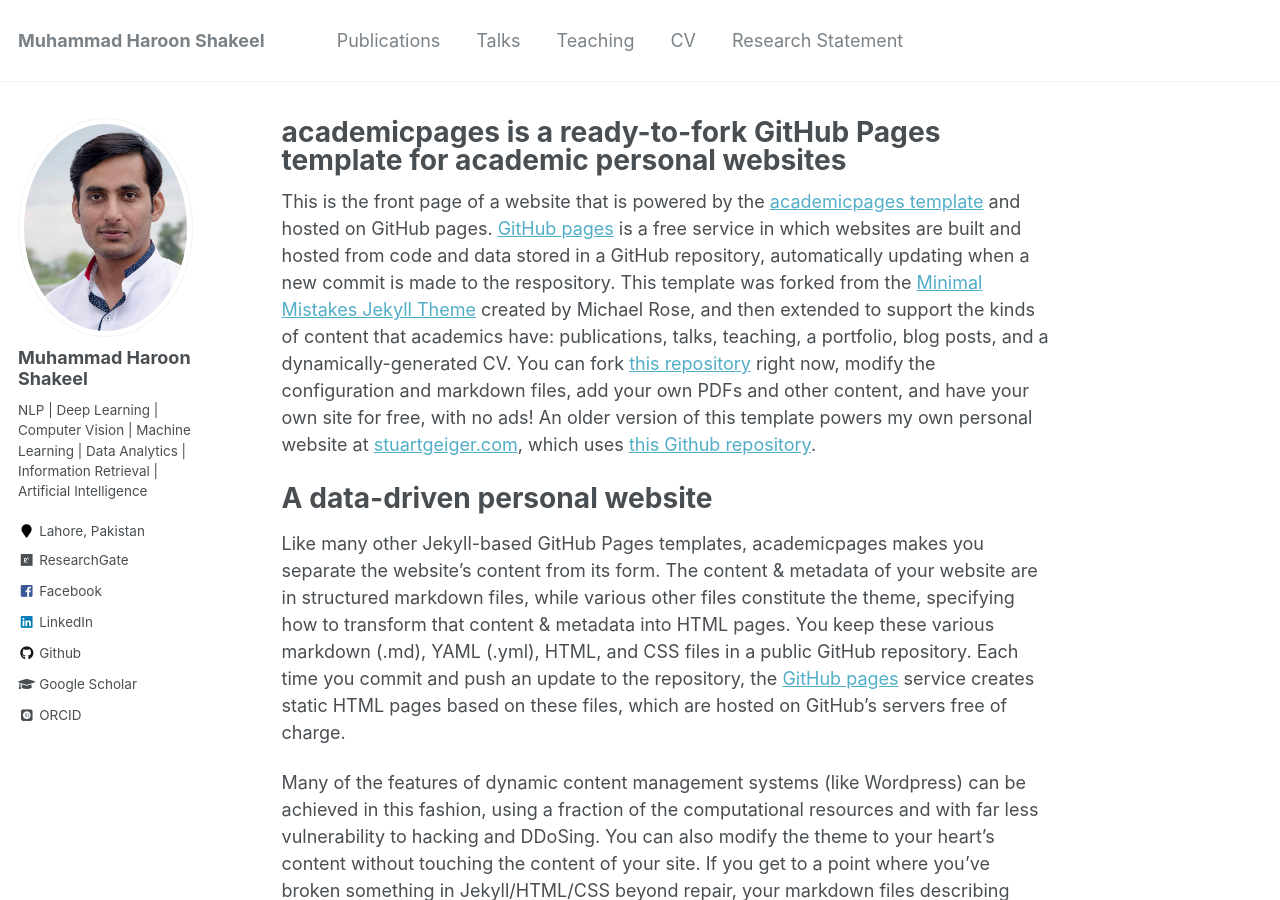
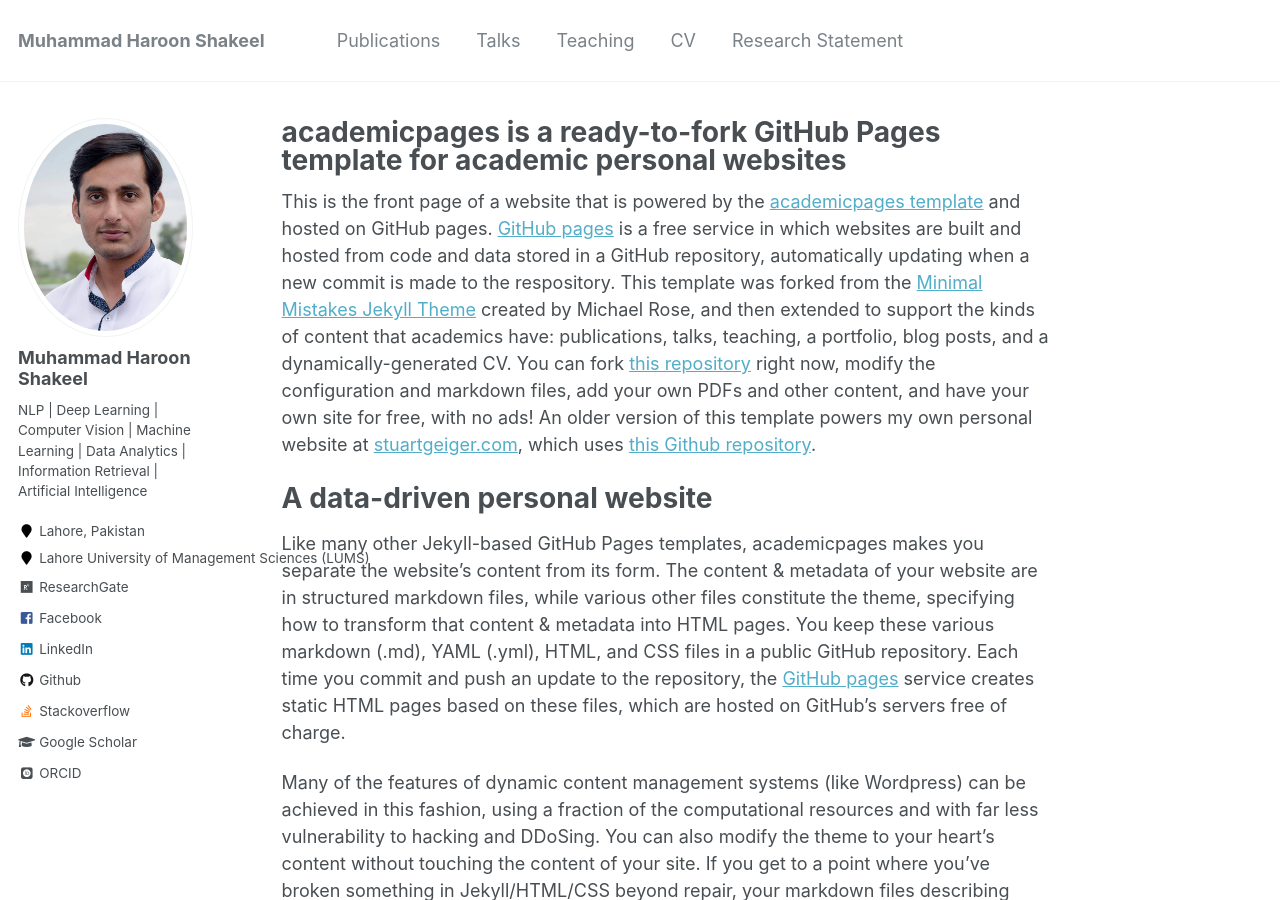
Before and after one commit to haroonshakeel/haroonshakeel.github.io, a Jekyll site: the page built from _pages/about.md, in a window 1280 px wide and 900 px high. Built offline with Jekyll 4.4.1, drawn with Linux system fonts in a browser that asks for light colours; some web fonts are replaced.

Commit message:
Update _config.yml

```diff
--- a/_config.yml
+++ b/_config.yml
@@ -84,7 +84,7 @@
   avatar           : "profile.jpg"
   bio              : "NLP | Deep Learning | Computer Vision | Machine Learning | Data Analytics | Information Retrieval | Artificial Intelligence"
   location         : "Lahore, Pakistan"
-  employer         :
+  employer         : "Lahore University of Management Sciences (LUMS)"
   pubmed           :
   googlescholar    : "https://scholar.google.com.pk/citations?hl=en&user=EL0C_7cAAAAJ"
   email            :
@@ -106,7 +106,7 @@
   orcid            : "http://orcid.org/0000-0001-6237-3388"
   pinterest        :
   soundcloud       :
-  stackoverflow    : # http://stackoverflow.com/users/123456/username
+  stackoverflow    : "https://stackoverflow.com/users/7280300/sal-a?tab=profile"
   steam            :
   tumblr           :
   twitter          :
```
